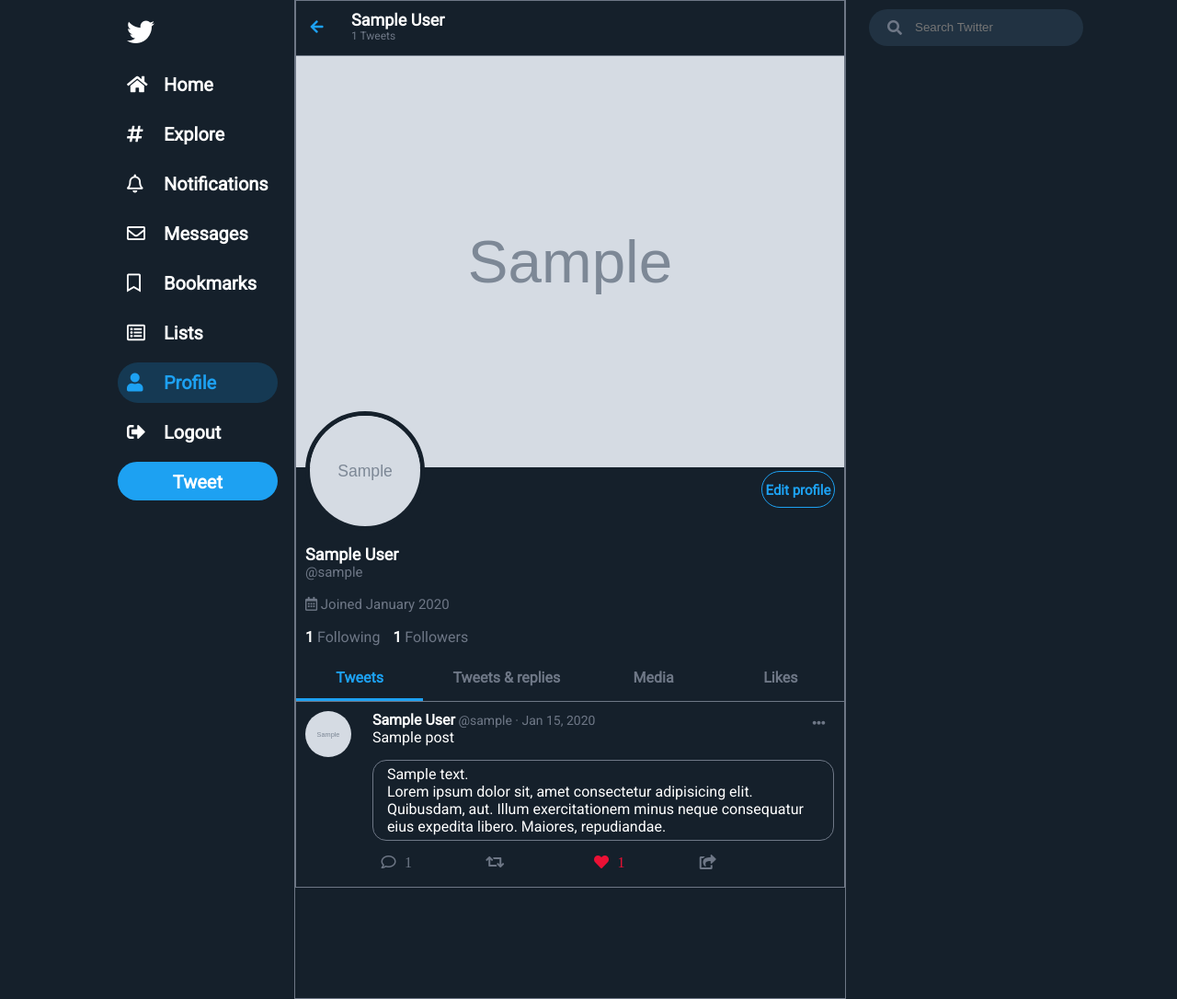
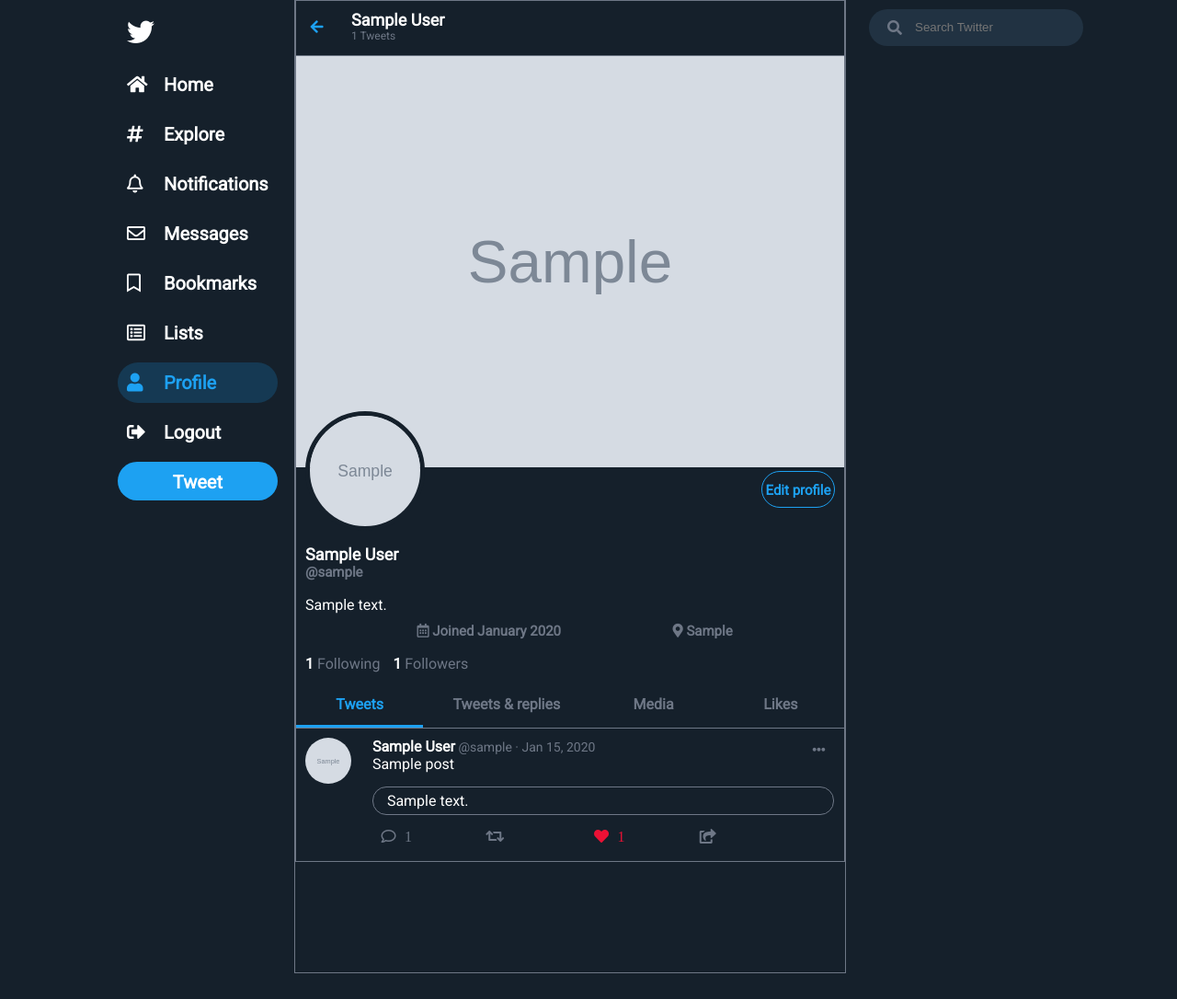
Before and after one commit to davidSooky/Django-Twitter-Clone, a Django app: a page that uses user/templates/user/profile.html in a window 1280 px wide. Shown: the whole page at 92% size. After the commit the page ends 1058 px from the top, so only its background shows below. Run offline with Django 3.2, Linux system fonts and the light colour scheme; a user stored in the database is signed in; tables that the repository leaves empty hold one stand-in row (values such as "Sample post"); grey boxes marked "Sample" are stand-in pictures.

Commit message:
Profile extension bug fixes

```diff
--- a/static/css/style.css
+++ b/static/css/style.css
@@ -573,14 +573,20 @@
     color: var(--primary-color);
 }
 
-.user-info p:nth-child(2), .user-info p:nth-child(3) {
-    color: var(--border-color);
-    font-weight: 300;
+.user-info .description {
+    color: #fff;
 }
 
-.user-info a {
+.user-info a, .user-info .username {
     text-decoration: none;
     color: var(--border-color);
+}
+
+.user-info .misc {
+    color: var(--border-color);
+    display: flex;
+    align-items: center;
+    justify-content: space-evenly;
 }
 
 .user-info a strong {
--- a/static/js/UIControl.js
+++ b/static/js/UICtrl.js
@@ -1,5 +1,5 @@
 export const container = document.querySelector(".posts");
-const followBtn = document.querySelectorAll("#btn-follow");
+const followBtn = document.querySelectorAll("#main-btn-follow");
 
 loadEventListeners();
 
--- a/static/js/dataCtrl.js
+++ b/static/js/dataCtrl.js
@@ -1,8 +1,8 @@
 import { fetchPosts, buildPostContent } from "./infiniteScroll.js"
+import { container } from "./UICtrl.js"
 
 // Get current profile ID to determine, which posts to fetch for infinite scrolling
 const postContainer = document.querySelector("#posts-section");
-const container = document.querySelector(".posts");
 const currentProfileID = postContainer.dataset.currentprofile;
 let range = 10;
 let eventRun = false;
--- a/static/js/infiniteScroll.js
+++ b/static/js/infiniteScroll.js
@@ -36,28 +36,30 @@
                 <div class="post-card">
                 <div class="post-title"><a href="${item.profile.absolute_url}"><strong>${item.profile.first_name} ${item.profile.last_name}
                 </strong></a><span> @${item.profile.username} · ${formatDate(item.created_on)}<i class="fas fa-ellipsis-h flex-row"></i></span>`;
+
                 if (profileID == item.owner) {
                     html += `<a href="/tweet/post/${item.id}/delete" class="delete-post">Delete post ?</a>`;
                 }
-
 
                 html += `</div>`;
                 // Check if title is not null, otherwise do not show it
                 if(parseInt(item.title) != 0) {
                     html += `<div class="post-title mt-1">${item.title}</div>`;
                 }
-                html += `
-                <div class="post-content">${item.content}
-                    <p>Lorem ipsum dolor sit, amet consectetur adipisicing elit. Quibusdam, aut. Illum exercitationem minus neque consequatur eius expedita libero. Maiores, repudiandae.</p>
-                </div>
-                <div class="post-actions" data-id="${item.id}" data-owner="${item.owner}"">`
+
+                if(item.content) {
+                html += `<div class="post-content">${item.content}</div>`
+                }
+
+                html += `<div class="post-actions" data-id="${item.id}" data-owner="${item.owner}"">`;
                 // Check of number of comments is not null, otherwise do not show it
                 if(item.num_of_comments) {
                     html += `<a href="${item.absolute_url}" class="social-icon"><i class="far fa-comment clear flex-row" data-number="${item.num_of_comments}"></i></a>`;
                 } else {
-                    html += `<a href="${item.absolute_url}" class="social-icon"><i class="far fa-comment clear flex-row"></i></a>`
+                    html += `<a href="${item.absolute_url}" class="social-icon"><i class="far fa-comment clear flex-row"></i></a>`;
                 }
                 html += `<a href="#" class="social-icon"><i class="fas fa-retweet clear flex-row"></i></a>`;
+
                 // Check of number of likes is not null and if post has been already liked by the current user
                 if(item.already_liked) {
                     html += `<a href="#" class="social-icon"><i class="fas fa-heart clear flex-row liked" data-number="${item.num_of_likes}"></i></a>`;
--- a/static/js/searchCtrl.js
+++ b/static/js/searchCtrl.js
@@ -1,12 +1,14 @@
 import { fetchPosts, buildSearchResults } from "./infiniteScroll.js"
-import { createFollower, deleteObject, container } from "./UIControl.js"
+import { createFollower, deleteObject, container } from "./UICtrl.js"
 
 const searchField = document.querySelector(".search-input");
 
+// Add eventlistener to search input
 searchField.addEventListener("keyup", (e) => {
     buildContent(e.target.value)
 });
 
+// Show results of search
 function buildContent(searchInput) {
     const resultsCont = document.querySelector(".results");
     let url = "http://127.0.0.1:8000/api/user/";
@@ -21,6 +23,7 @@
     }
 }
 
+// Follow a user by clicking the follow button on the right sidebar
 const followBtn = document.querySelector(".card").querySelectorAll(".btn-follow");
 const userID = container.dataset.profile;
 followBtn.forEach(item => {
--- a/user/forms.py
+++ b/user/forms.py
@@ -1,13 +1,13 @@
 from django.contrib.auth.forms import UserCreationForm
 from django.contrib.auth.models import User
 from django import forms
+
 from .models import Profile
 
 
 class RegisterForm(UserCreationForm):
     email = forms.EmailField(max_length=100, help_text="Enter a valid email address", widget=forms.EmailInput(attrs={"autocomplete":"off"}))
     username = forms.CharField(max_length=40, help_text="Enter a username", widget=forms.TextInput(attrs={"autocomplete":"off"}))
-    # dob = forms.DateField(widget=forms.DateInput(attrs={"type":"date"}))
     class Meta:
         model = User
         fields = ["username", "email", "password1", "password2"]
@@ -24,7 +24,6 @@
 class LoginForm(forms.Form):
     username = forms.CharField(widget=forms.TextInput(attrs={"autocomplete":"off", "id":"user"}))
     password = forms.CharField(widget=forms.PasswordInput())
-
 
 
 class ProfileForm(forms.ModelForm):
@@ -45,3 +44,7 @@
         for field in self.fields:
             if not field in ["dob", "cover_pic", "profile_pic"]:
                 self.fields[field].widget.attrs["autocomplete"] = "off"
+
+class ProfileRegisterForm(ProfileForm):
+    class Meta(ProfileForm.Meta):
+        exclude = ["user", "cover_pic", "profile_pic", "description", "country"]
--- a/user/templates/user/profile.html
+++ b/user/templates/user/profile.html
@@ -33,9 +33,9 @@
                     <!-- Only show these buttons if the profile does not belong to the signed in user -->
                     {% if user.user != request.user %}
                         {% if is_followed %}
-                        <a href="#" class="btn btn-login-secondary btn-follow bottom" id="btn-follow">Unfollow</a>
+                        <a href="#" class="btn btn-login-secondary btn-follow bottom" id="main-btn-follow">Unfollow</a>
                         {% else %}
-                        <a href="#" class="btn btn-login-secondary btn-follow bottom" id="btn-follow">Follow</a>
+                        <a href="#" class="btn btn-login-secondary btn-follow bottom" id="main-btn-follow">Follow</a>
                         {% endif %}
                     {% else %}
                     <a href="#" class="btn btn-login-secondary btn-follow bottom" id="myModalBtn">Edit profile</a>
@@ -43,9 +43,14 @@
                 </div>
                 <div class="user-info mt-8 ml-1" data-id="{{ user.id }}">
                     <p class="text-middle clear">{{ user }}</p>
-                    <p class="text-medium">@{{ user.user }}</p>
-                    <!-- <p class="text-medium">{{ user.description }}</p> -->
-                    <p class="text-medium"><i class="far fa-calendar-alt clear"></i> Joined {{ user.created_on|date:"F Y" }}</p>
+                    <p class="text-medium username">@{{ user.user }}</p>
+                    {% if user.description %}<p class="description mb-1">{{ user.description }}</p>{% endif %}
+                    <div class="misc">
+                        <p class="text-medium"><i class="far fa-calendar-alt clear"></i> Joined {{ user.created_on|date:"F Y" }}</p>
+                        {% if user.country %}
+                            <p class="text-medium"><i class="fas fa-map-marker-alt clear"></i> {{ user.country }}</p>
+                        {% endif %}
+                    </div>
                     <a href="#" class="mr-1 following"><strong>{{ user.num_of_following|format_number }}</strong> Following</a>
                     <a href="#" class="mr-1 followers"><strong>{{ user.num_of_followers|format_number }}</strong> Followers</a>
                 </div>
@@ -71,9 +76,11 @@
                         {% if post.title != "0" %}
                             <div class="post-title">{{ post.title }}</div>
                         {% endif %}
-                        <div class="post-content">{{ post.content }}
-                            <p>Lorem ipsum dolor sit, amet consectetur adipisicing elit. Quibusdam, aut. Illum exercitationem minus neque consequatur eius expedita libero. Maiores, repudiandae.</p>
+                        {% if post.content %}
+                        <div class="post-content">
+                            {{ post.content }}
                         </div>
+                        {% endif %}
                         <div class="post-actions" data-id="{{ post.id }}" data-owner="{{ post.owner.id }}">
                             <a href="{{ post.get_absolute_url }}" class="social-icon"><i class="far fa-comment clear flex-row" {% if post.num_of_comments %}data-number="{{ post.num_of_comments|format_number }}"{% endif %}></i></a>
                             <a href="#" class="social-icon"><i class="fas fa-retweet clear flex-row"></i></a>
@@ -129,7 +136,7 @@
 
 <!-- Javascript code integration -->
 {% block javascript %}
-    <script src="{% static 'js/UIControl.js' %}" type="module"></script>
+    <script src="{% static 'js/UICtrl.js' %}" type="module"></script>
     <script src="{% static 'js/modalCtrl.js' %}"></script>
     <script src="{% static 'js/dataCtrl.js' %}" type="module"></script>
 {% endblock %}
```
Also changed, not shown: user/templates/user/home.html (+5 -3 lines).
